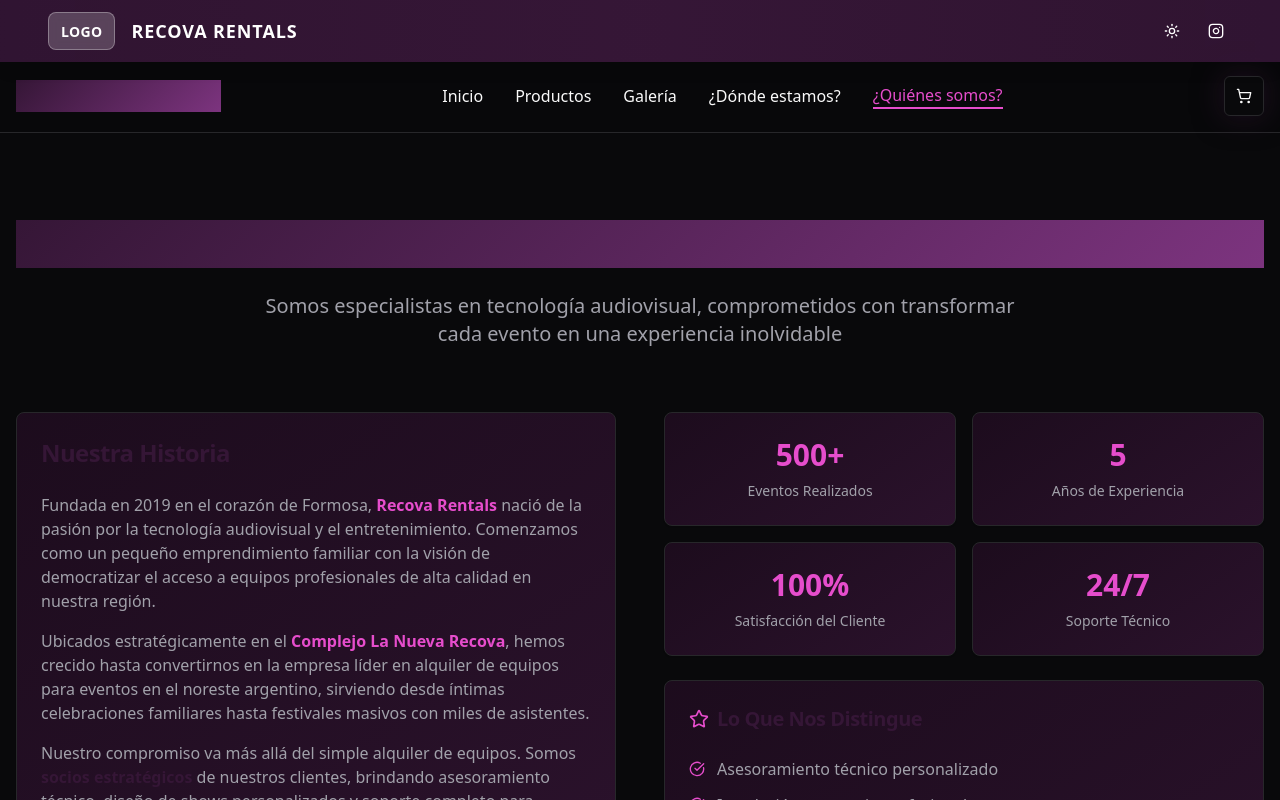
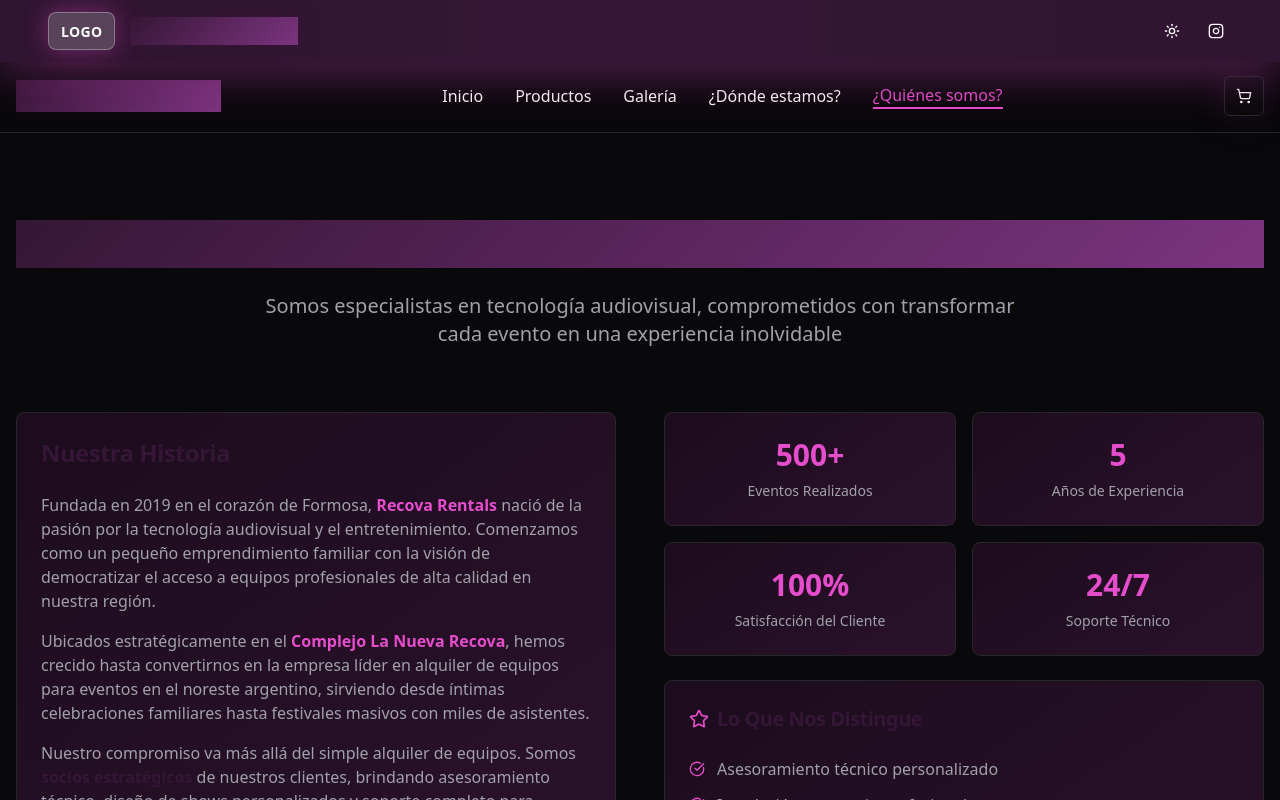
Before and after one commit to GustavoGines/recova-rentals, a React (Vite) app: page /nosotros in a window 1280 px wide. Shown: the top 800 px of the page. Built offline with nearby package versions, Linux system fonts and the light colour scheme; the HTML template or start-up script is replaced by a standard one.

Commit message:
Apply glowing effect to banner

```diff
--- a/src/components/TopBanner.tsx
+++ b/src/components/TopBanner.tsx
@@ -2,18 +2,18 @@ import { Sun, Instagram } from 'lucide-react';
 
 export const TopBanner = () => {
   return (
-    <div className="fixed top-0 left-0 right-0 z-[60] bg-gradient-to-r from-primary/90 via-primary to-primary/90 text-white py-3 px-4 shadow-lg">
+    <div className="fixed top-0 left-0 right-0 z-[60] bg-gradient-to-r from-primary/90 via-primary to-primary/90 text-white py-3 px-4 shadow-lg glow-primary animate-glow-pulse">
       <div className="container mx-auto flex items-center justify-between">
         {/* Left side - Logo and Company Name */}
         <div className="flex items-center space-x-4">
           {/* Logo placeholder - you can replace with actual logo */}
-          <div className="bg-white/20 backdrop-blur-sm rounded-lg px-3 py-1.5 border border-white/30">
+          <div className="bg-white/20 backdrop-blur-sm rounded-lg px-3 py-1.5 border border-white/30 glow-accent">
             <span className="text-white font-bold text-sm tracking-wide">LOGO</span>
           </div>
 
           {/* Company name */}
           <div className="hidden sm:block">
-            <h1 className="text-lg font-bold tracking-wider">
+            <h1 className="text-lg font-bold tracking-wider bg-gradient-hero bg-clip-text text-transparent animate-glow-pulse">
               RECOVA RENTALS
             </h1>
           </div>
@@ -21,10 +21,10 @@ export const TopBanner = () => {
 
         {/* Right side - Social icons */}
         <div className="flex items-center space-x-3">
-          <button className="hover:bg-white/20 p-2 rounded-full transition-colors duration-300">
+          <button className="hover:bg-white/20 p-2 rounded-full transition-colors duration-300 hover:glow-accent">
             <Sun className="h-4 w-4" />
           </button>
-          <button className="hover:bg-white/20 p-2 rounded-full transition-colors duration-300">
+          <button className="hover:bg-white/20 p-2 rounded-full transition-colors duration-300 hover:glow-accent">
             <Instagram className="h-4 w-4" />
           </button>
         </div>
```
